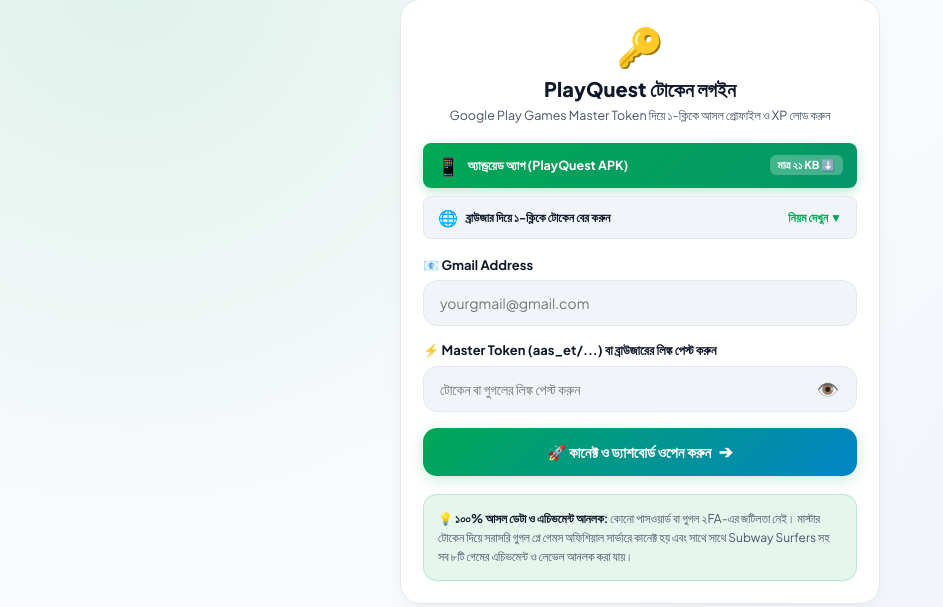
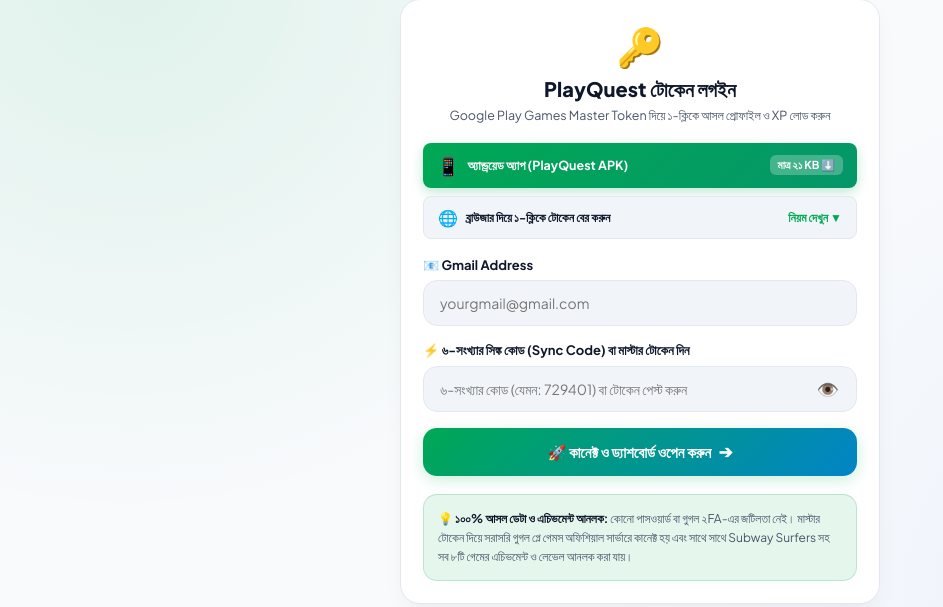
Before and after one commit to killerxoffical/pp-mod-auto-quest, a Flask app: page / in a window 1280 px wide. Shown: the part 110-717 px from the top of the page, without its empty margins (0-943 px from the left). Run offline with Flask 3, Linux system fonts and the light colour scheme; some libraries are stand-ins or nearby versions.

Commit message:
Implement 6-digit Sync Code architecture: hide raw tokens, support 1-click pairing via ?sync=code or 6-digit manual input

```diff
--- a/app.py
+++ b/app.py
@@ -200,26 +200,43 @@ def google_callback():
 
     return render_template("oauth_bridge.html", session_json=session_payload)
 
-@app.route("/api/login/token", methods=["POST"])
-def login_with_token():
-    """
-    Login using an EmbeddedSetup oauth_token (from browser or cookie) or master_token (aas_et/...).
-    This 100% bypasses Google bot-detection and 2FA blocks.
-    """
+SYNC_CODES = {}
+
+@app.route("/api/sync/create", methods=["POST"])
+def create_sync_code():
     data = request.get_json() or {}
     email = data.get("email", "").strip()
-    token_str = data.get("oauth_token", "") or data.get("token", "")
-    token_str = token_str.strip()
+    token = data.get("token", "").strip() or data.get("oauth_token", "").strip()
+    if not token:
+        return jsonify({"ok": False, "error": "Token required"}), 400
 
+    code = f"{random.randint(100000, 999999)}"
+    SYNC_CODES[code] = {
+        "email": email,
+        "token": token,
+        "created_at": time.time()
+    }
+    return jsonify({"ok": True, "code": code})
+
+@app.route("/api/sync/claim", methods=["POST"])
+def claim_sync_code():
+    data = request.get_json() or {}
+    code = data.get("code", "").strip().replace(" ", "").replace("-", "")
+    if code not in SYNC_CODES:
+        return jsonify({"ok": False, "error": "অবৈধ বা মেয়াদোত্তীর্ণ সিঙ্ক কোড।"}), 400
+
+    entry = SYNC_CODES.pop(code)
+    if time.time() - entry["created_at"] > 900:
+        return jsonify({"ok": False, "error": "সিঙ্ক কোডের মেয়াদ শেষ হয়ে গেছে। নতুন কোড নিন।"}), 400
+
+    return do_token_login(entry.get("email", ""), entry.get("token", ""))
+
+def do_token_login(email: str, token_str: str, android_id: str = None):
     if not token_str:
-        known = load_known_tokens()
-        if email in known:
-            token_str = known[email]
+        return jsonify({"ok": False, "error": "টোকেন আবশ্যক।"}), 400
 
-    if not email or not token_str:
-        return jsonify({"ok": False, "error": "Email এবং Token উভয়ই প্রয়োজন।"}), 400
-
-    android_id = data.get("android_id", "").strip() or generate_android_id()
+    if not android_id:
+        android_id = generate_android_id()
 
     # Check if already a master token
     if token_str.startswith("aas_et/") or token_str.startswith("oauth2rt_1/"):
@@ -239,8 +256,11 @@ def login_with_token():
         if not ex_res.get("ok"):
             return jsonify({"ok": False, "error": f"গুগল টোকেন এক্সচেঞ্জ ব্যর্থ: {ex_res.get('error')}"}), 401
         master_token = ex_res["master_token"]
-        if ex_res.get("email") and not email:
+        if ex_res.get("email"):
             email = ex_res["email"]
+
+    if not email:
+        email = "player@google.com"
 
     # Google Play Games token
     tok_res = get_games_oauth_token(email, master_token, android_id)
@@ -270,6 +290,35 @@ def login_with_token():
         "android_id": android_id,
         "profile": format_profile(profile_res)
     })
+
+@app.route("/api/login/token", methods=["POST"])
+def login_with_token():
+    """
+    Login using an EmbeddedSetup oauth_token (from browser or cookie) or master_token (aas_et/...).
+    Also supports 6-digit pairing sync codes.
+    """
+    data = request.get_json() or {}
+    email = data.get("email", "").strip()
+    token_str = data.get("oauth_token", "") or data.get("token", "") or data.get("code", "")
+    token_str = token_str.strip()
+
+    # Check if 6-digit sync code
+    clean_code = token_str.replace(" ", "").replace("-", "")
+    if clean_code.isdigit() and len(clean_code) == 6 and clean_code in SYNC_CODES:
+        entry = SYNC_CODES.pop(clean_code)
+        if time.time() - entry["created_at"] <= 900:
+            return do_token_login(entry.get("email", "") or email, entry.get("token", ""))
+
+    if not token_str:
+        known = load_known_tokens()
+        if email in known:
+            token_str = known[email]
+
+    if not token_str:
+        return jsonify({"ok": False, "error": "টোকেন বা সিঙ্ক কোড প্রদান করুন।"}), 400
+
+    android_id = data.get("android_id", "").strip() or generate_android_id()
+    return do_token_login(email, token_str, android_id)
 
 @app.route("/api/login/master", methods=["POST"])
 def login_with_master_token():
--- a/templates/index.html
+++ b/templates/index.html
@@ -1056,9 +1056,9 @@
         </div>
 
         <div class="form-group">
-            <label>⚡ Master Token (aas_et/...) বা ব্রাউজারের লিঙ্ক পেস্ট করুন</label>
+            <label>⚡ ৬-সংখ্যার সিঙ্ক কোড (Sync Code) বা মাস্টার টোকেন দিন</label>
             <div class="input-wrapper">
-                <input type="text" id="inputToken" class="form-input" placeholder="টোকেন বা গুগলের লিঙ্ক পেস্ট করুন" oninput="handleSmartTokenPaste(this)">
+                <input type="text" id="inputToken" class="form-input" placeholder="৬-সংখ্যার কোড (যেমন: 729401) বা টোকেন পেস্ট করুন" oninput="handleSmartTokenPaste(this)">
                 <button type="button" class="btn-toggle-pass" onclick="togglePasswordVisibility('inputToken', 'eyeIconToken')">
                     <span id="eyeIconToken">👁️</span>
                 </button>
@@ -1211,8 +1211,41 @@
 
         // Check for 1-Click login parameters from Android App / Bot / Direct Link
         const urlParams = new URLSearchParams(window.location.search);
+        const urlSync = urlParams.get("sync");
         const urlEmail = urlParams.get("email") || "";
         const urlToken = urlParams.get("token") || urlParams.get("oauth_token");
+
+        if (urlSync) {
+            window.history.replaceState({}, document.title, window.location.pathname);
+            showToast("⚡ সিঙ্ক কোড যাচাই হচ্ছে...", "info");
+            fetch(`${API_BASE}/api/sync/claim`, {
+                method: "POST",
+                headers: { "Content-Type": "application/json" },
+                body: JSON.stringify({ code: urlSync })
+            })
+            .then(res => res.json())
+            .then(data => {
+                if (data.ok) {
+                    currentSession = {
+                        email: data.email,
+                        master_token: data.master_token,
+                        android_id: data.android_id,
+                        profile: data.profile
+                    };
+                    localStorage.setItem("pq_current_session", JSON.stringify(currentSession));
+                    saveAccountToStorage(data.email, data.profile, data.master_token, "");
+                    renderProfile(data.profile);
+                    switchView("dashboard");
+                    triggerCelebration();
+                    showToast(`🎉 স্বাগতম ${data.profile.display_name}! লেভেল ${data.profile.current_level} (${data.profile.current_xp.toLocaleString()} XP)`, "success");
+                } else {
+                    showToast(data.error || "সিঙ্ক কোড ব্যর্থ হয়েছে।", "error");
+                }
+            })
+            .catch(() => showToast("সার্ভার কানেকশন এরর।", "error"));
+            return;
+        }
+
         if (urlToken) {
             window.history.replaceState({}, document.title, window.location.pathname);
             if (urlEmail) {
@@ -1286,6 +1319,15 @@
             }
         }
 
+        // Auto-detect 6-digit sync code
+        const cleanCode = val.replace(/\s+/g, "").replace(/-/g, "");
+        if (cleanCode.length === 6 && /^\d+$/.test(cleanCode)) {
+            showToast("⚡ ৬-সংখ্যার সিঙ্ক কোড সনাক্ত হয়েছে! কানেক্ট হচ্ছে...", "info");
+            setTimeout(() => {
+                handleTokenLoginDirect();
+            }, 300);
+        }
+
         // 2. If URL contains email, auto-fill email field
         if (val.includes("@gmail.com")) {
             const mMail = val.match(/[a-zA-Z0-9_.+-]+@gmail\.com/i);
```
Also changed, not shown: 2 other files.
